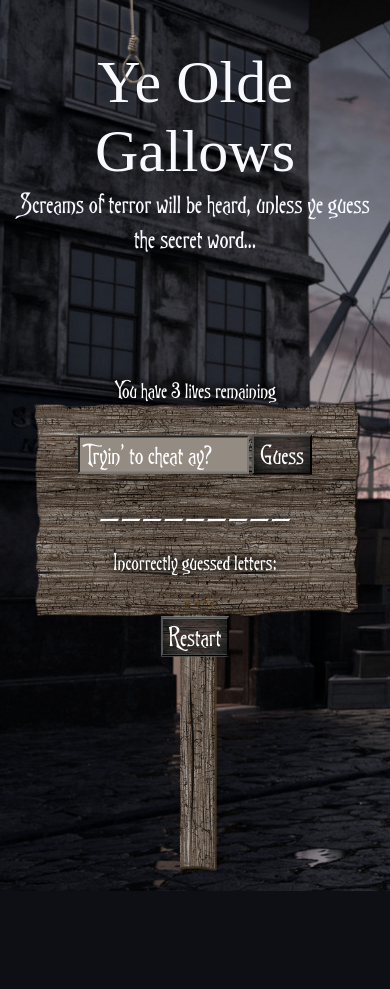
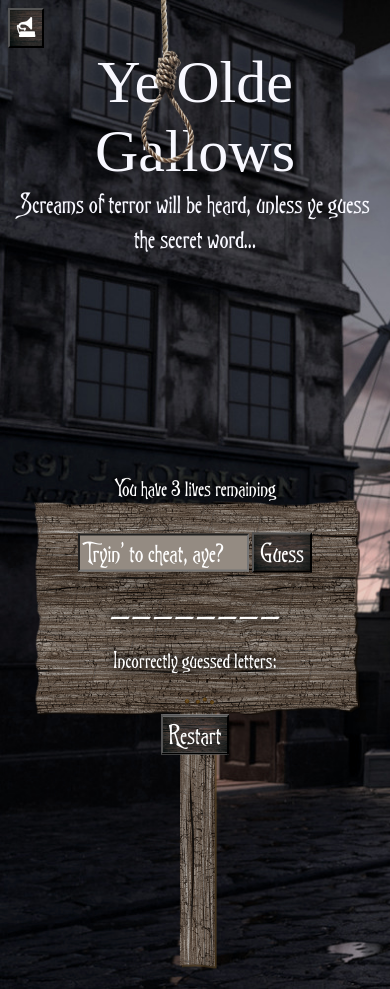
Before and after one commit to NatalieCastien/Hangman, a website: page index.html in a window 390 px wide. Both pictures are taken after a click on the button "Guess". Before the commit the page ends 891 px from the top, so only its background shows below. Drawn offline with Linux system fonts and the light colour scheme; a web font is replaced by a local one.

Commit message:
music and media query fixes

```diff
--- a/index.html
+++ b/index.html
@@ -10,6 +10,9 @@
   <body>
     <div class="container">
       <div class="title">
+        <button class="musicbutton">
+          <img class="grammophone" src="assets/musicicon.png" />
+        </button>
         <h1>Ye Olde Gallows</h1>
         <p>
           Screams of terror will be heard, unless ye guess the secret word...
--- a/newScript.js
+++ b/newScript.js
@@ -8,14 +8,14 @@ const lifeSpan = document.getElementById("lifeSpan");
 const guessedLetters = document.getElementById("guessedLetters");
 const guessButton = document.querySelector(".guess");
 const restartButton = document.querySelector(".restart");
+const noose = document.querySelector(".noose");
 
 const wordList = [
   "graveyard",
   "zombie",
   "amputation",
-  "scream",
   "slaughter",
-  "assasin",
+  "assassin",
   "crow",
   "scream",
   "pitchfork",
@@ -49,7 +49,6 @@ const winTheGame = function () {
 
   new Audio("assets/sighofrelief.mp3").play();
   function removeNoose() {
-    const noose = document.querySelector(".noose");
     noose.classList.add("nooseaway");
   }
   removeNoose();
@@ -135,13 +134,14 @@ const guessLetter = function () {
       loseTheGame();
     }
   } else {
-    inputField.placeholder = "Tryin' to cheat ay?";
+    inputField.placeholder = "Tryin' to cheat, aye?";
   }
 };
 
 //Starting screen of the game
 function beginTheGame() {
   gameDone = false;
+  noose.classList.remove("nooseaway");
   winAnimation.style.display = "none";
   loseAnimation.style.display = "none";
   inputSection.style.display = "block";
@@ -170,3 +170,9 @@ document.addEventListener("DOMContentLoaded", function () {
   restartButton.addEventListener("click", beginTheGame);
   beginTheGame();
 });
+
+//Button to start background music
+let playButton = document.querySelector(".musicbutton");
+playButton.addEventListener("click", () => {
+  new Audio("assets/harbor.mp3").play();
+});
--- a/style.css
+++ b/style.css
@@ -5,6 +5,15 @@
 @font-face {
   font-family: "Trinigan";
   src: url("/assets/trinigan.ttf");
+}
+
+/*Music Button*/
+.musicbutton {
+  position: absolute;
+}
+.grammophone {
+  filter: invert(100%);
+  width: 20px;
 }
 
 /*Background*/
@@ -211,13 +220,45 @@ button:focus {
 }
 
 /* Media Queries */
+@media (max-width: 1300px) {
+  .noose {
+    max-width: 40%;
+    position: relative;
+    top: -300px;
+    left: 100px;
+    animation: dangling 10000ms infinite both;
+  }
+  .ghost {
+    position: absolute;
+    bottom: 32px;
+    left: 10px;
+    transform: scale(0.9);
+    transition: opacity 2000ms;
+  }
+}
+@media (max-width: 1000px) {
+  .noose {
+    max-width: 70%;
+    position: relative;
+    top: -250px;
+    left: 100px;
+    animation: dangling 10000ms infinite both;
+  }
+  .ghost {
+    position: absolute;
+    bottom: 32px;
+    left: 10px;
+    transform: scale(0.9);
+    transition: opacity 2000ms;
+  }
+}
 @media (max-width: 800px) {
   .container {
     grid-template-areas:
       "t t t t t t"
       "g g g . . ."
       "s s s s s s";
-    grid-template-rows: auto auto auto;
+    grid-template-rows: auto 200px auto;
     grid-template-columns: repeat(6, 1fr);
   }
   .sign-content {
@@ -225,6 +266,20 @@ button:focus {
     top: 24%;
     left: 50%;
     transform: translate(-50%, -50%);
+  }
+  .noose {
+    max-width: 70%;
+    position: relative;
+    top: -350px;
+    left: 100px;
+    animation: dangling 10000ms infinite both;
+  }
+  .ghost {
+    position: absolute;
+    bottom: 35px;
+    left: 10px;
+    transform: scale(0.9);
+    transition: opacity 2000ms;
   }
 }
 @media (max-width: 521px) {
```
Also changed, not shown: assets/musicicon.png (added), 1 other file.
